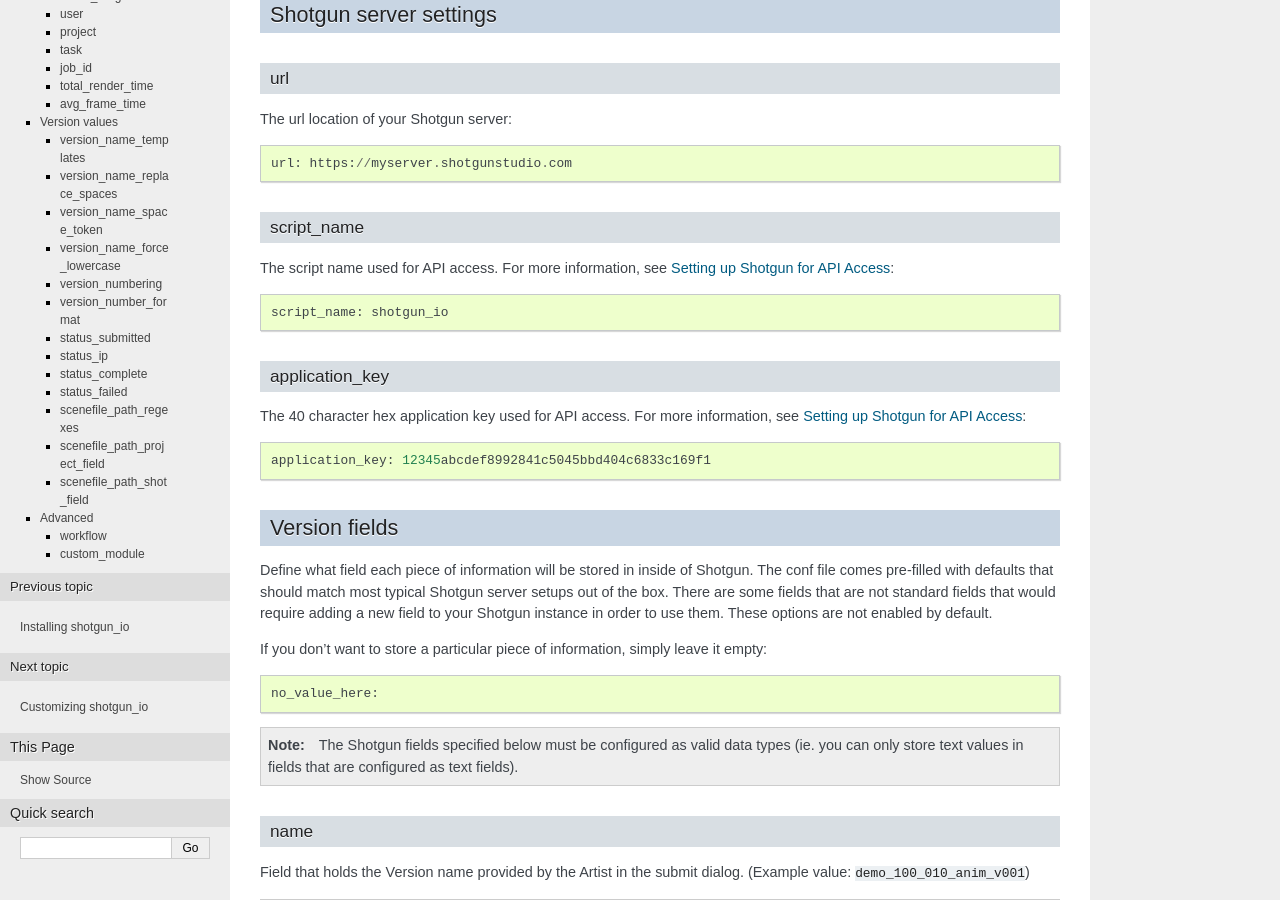
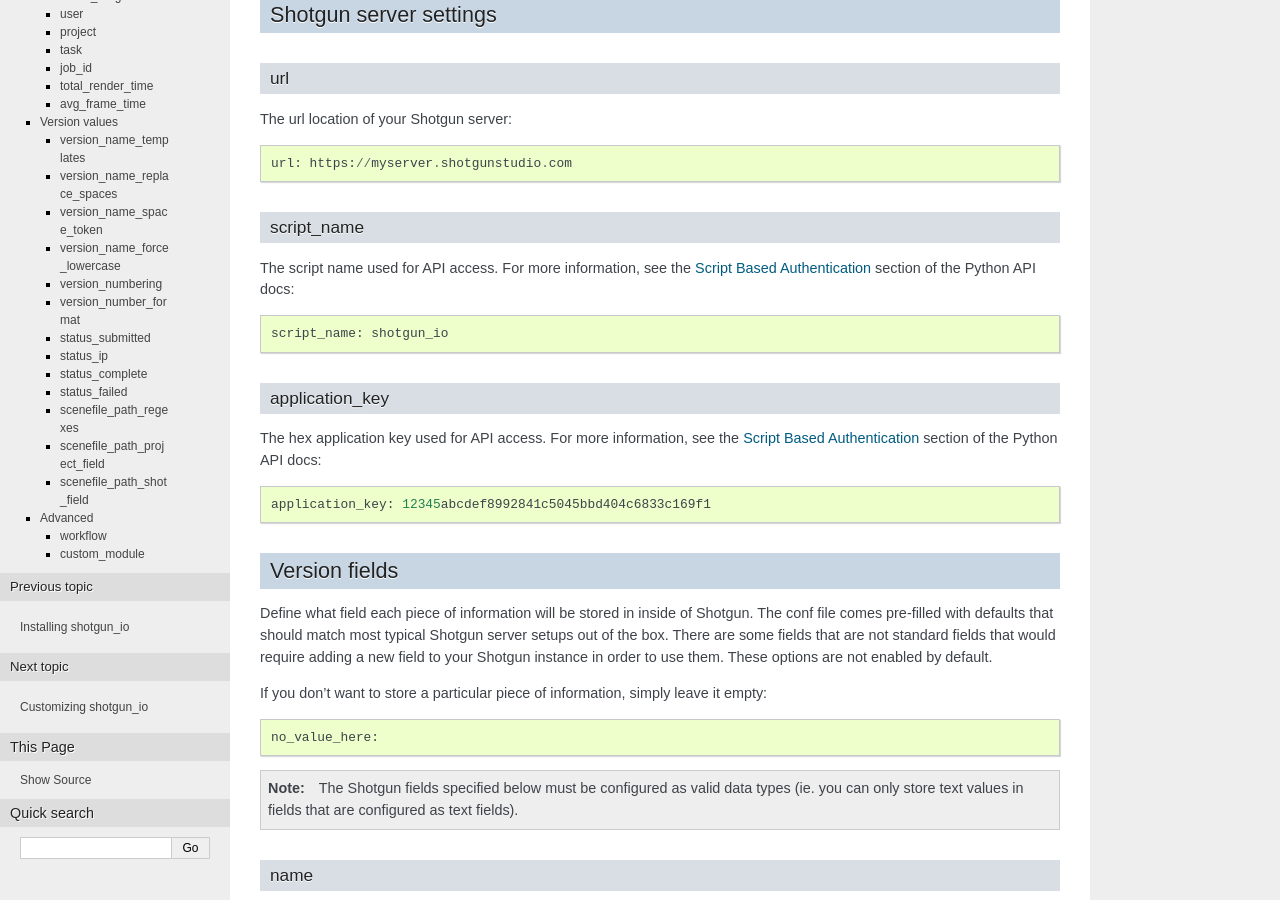
Before and after one commit to shotgunsoftware/shotgun_io, a Sphinx documentation site: the page built from docs/configuration.rst, in a window 1280 px wide and 900 px high, scrolled down 391 px. Built offline with Sphinx 7.4.7, drawn with Linux system fonts in a browser that asks for light colours.

Commit message:
Minor documentation updates.

```diff
--- a/docs/configuration.rst
+++ b/docs/configuration.rst
@@ -27,15 +27,15 @@
 
 script_name
 ===========
-The script name used for API access. For more information, see `Setting up
-Shotgun for API Access <https://github.com/shotgunsoftware/python-api/wiki/Setting-Up-Shotgun-for-API-Access>`_::
+The script name used for API access. For more information, see the `Script Based Authentication <http://developer.shotgunsoftware.com/python-api/authentication.html#script-based-authentication>`_ section of the Python API docs::
 
     script_name: shotgun_io
 
 application_key
 ===============
-The 40 character hex application key used for API access. For more information,
-see `Setting up Shotgun for API Access <https://github.com/shotgunsoftware/python-api/wiki/Setting-Up-Shotgun-for-API-Access>`_::
+The hex application key used for API access. For more information,
+see the `Script Based Authentication <http://developer.shotgunsoftware.com/python-api/authentication.html#script-based-authentication>`_
+section of the Python API docs::
 
     application_key: 12345abcdef8992841c5045bbd404c6833c169f1
 
--- a/docs/index.rst
+++ b/docs/index.rst
@@ -37,6 +37,11 @@
 functions to match their specific workflow through configuration options or
 more advanced method overrides.
 
+.. note::
+  This provides integration with Shotgun Version entities. As is, it does not provide any
+  level of integration with `Shotgun Toolkit <https://support.shotgunsoftware.com/hc/en-us/articles/219039788>`_
+  or deal at all with Published Files.
+
 Documentation
 -------------
 
```
